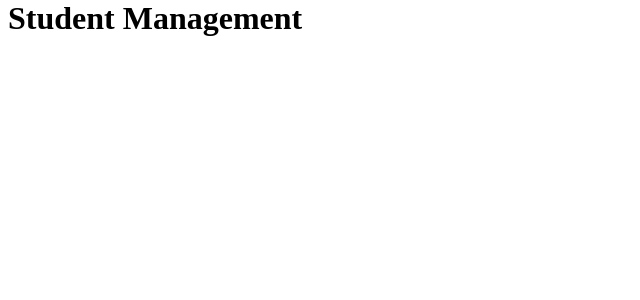
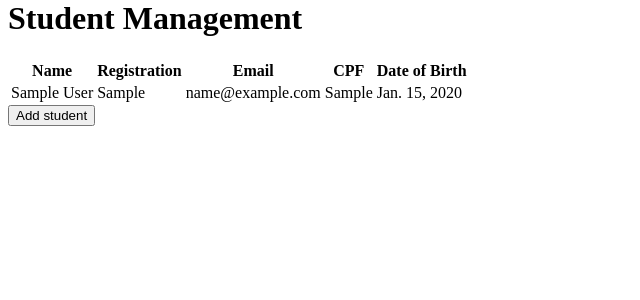
Before and after one commit to ARJOM/web-aula-pratica-03, a Django app: page / in a window 1280 px wide. Shown: the part 21-321 px from the top of the page, without its empty margins (0-640 px from the left). Run offline with Django 4.2, Linux system fonts and the light colour scheme; tables that the repository leaves empty hold one stand-in row (values such as "Sample post").

Commit message:
(feat): change to table apresentation

```diff
--- a/studentManagement/templates/list.html
+++ b/studentManagement/templates/list.html
@@ -1,11 +1,23 @@
 {% extends 'base.html' %}
+{% block content %}
+    <table>
+        <tr>
+            <th>Name</th>
+            <th>Registration</th>
+            <th>Email</th>
+            <th>CPF</th>
+            <th>Date of Birth</th>
+        </tr>
+        {% for student in students %}
+            <tr class='student'>
+                <td>{{ student.name}}</td>
+                <td>{{ student.registration}}</td>
+                <td>{{ student.email}}</td>
+                <td>{{ student.cpf}}</td>
+                <td>{{ student.date_birth}}</td>
+            </tr>
+        {% endfor %}
+    </table>
 
-{% block content %}
-    {# TODO mudar para tabela#}
-    <ul>
-        {% for item in items %}
-            <li>{{ item.name }}</li>
-            {# TODO adicionar outros campos#}
-        {% endfor %}
-    </ul>
+    <button onclick="location.href = '/add-student'">Add student</button>
 {% endblock %}
```
Also changed, not shown: studentManagement/migrations/0001_initial.py (deleted), 1 other file.
